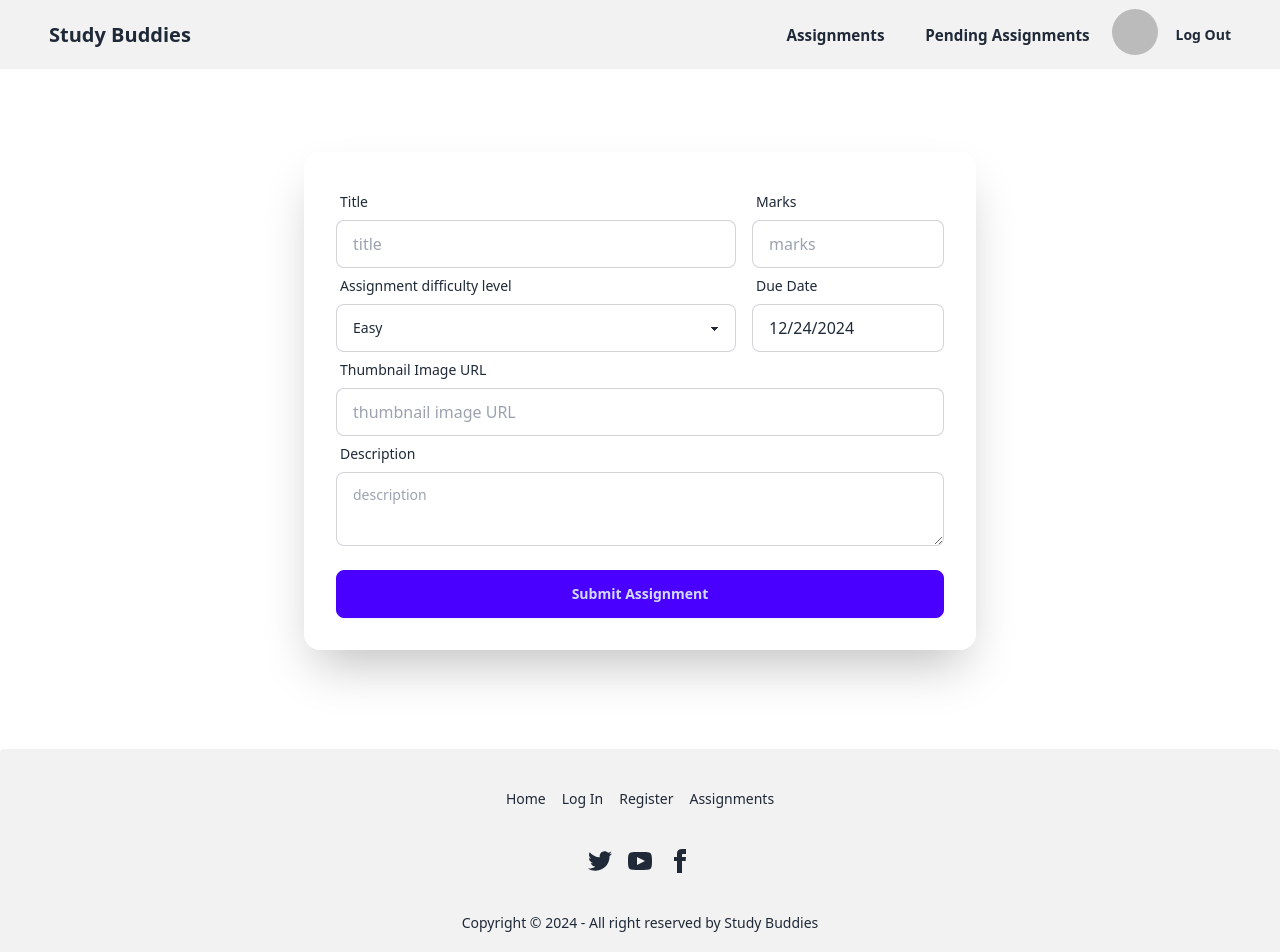
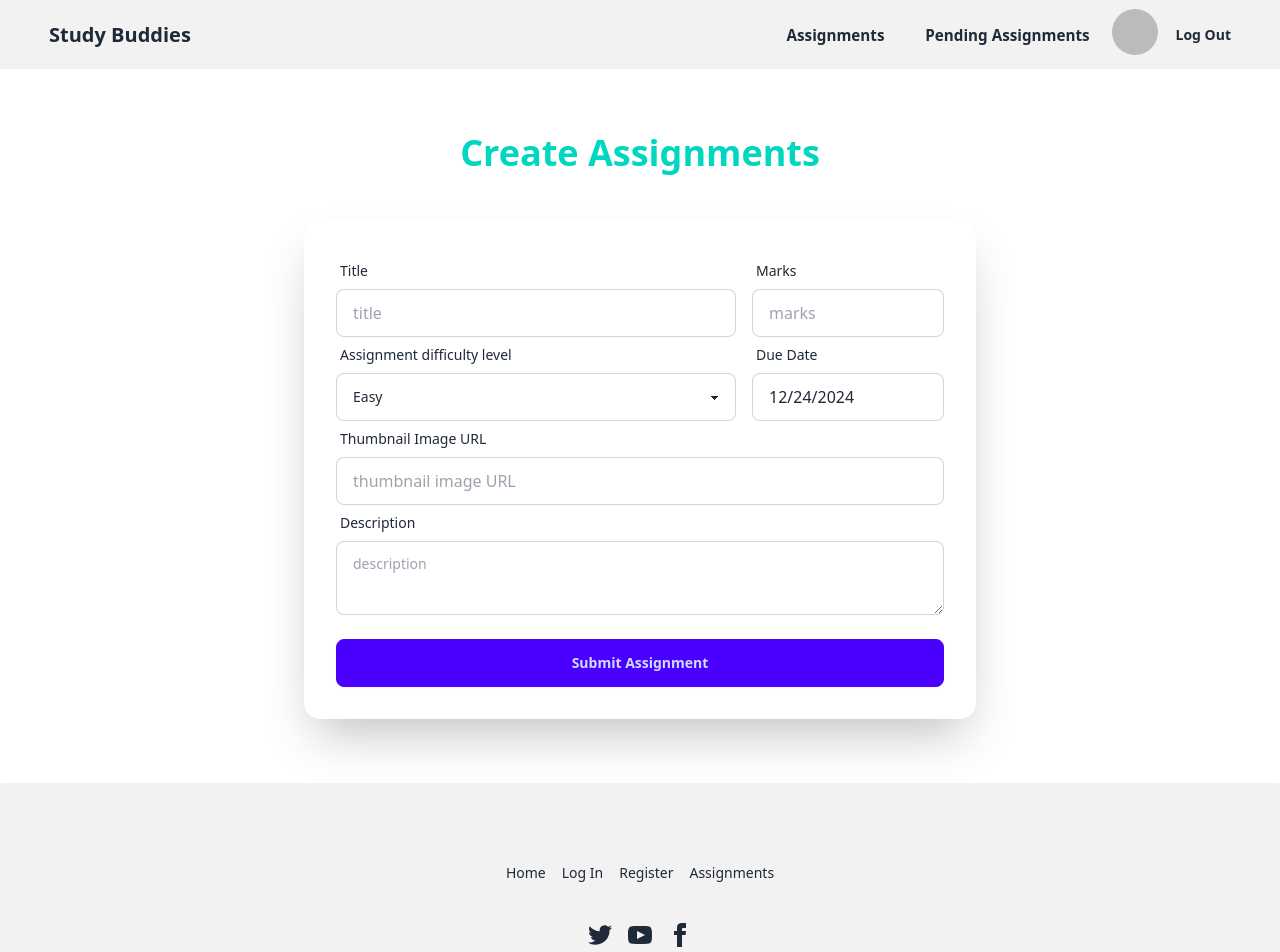
Before and after one commit to Shanto910/study-buddies-client-side, a React (Vite) app: page /createAssignments in a window 1280 px wide. Shown: the top 952 px of the page. Built offline with nearby package versions, Linux system fonts and the light colour scheme; no server answers; sample sign-in values are in the browser's storage.

Commit message:
some words fixed

```diff
--- a/src/Components/Footer.jsx
+++ b/src/Components/Footer.jsx
@@ -2,7 +2,7 @@ import { Link } from 'react-router-dom';
 
 const Footer = () => {
 	return (
-		<footer className="footer footer-center bg-base-200 text-base-content rounded p-10 mt-20">
+		<footer className="footer footer-center bg-base-200 text-base-content rounded p-10 pt-20">
 			<nav className="grid grid-flow-col gap-4">
 				<Link to={'/'} className="link link-hover">
 					Home
--- a/src/Layout/Layout.jsx
+++ b/src/Layout/Layout.jsx
@@ -12,7 +12,7 @@ const Layout = () => {
 	return (
 		<>
 			<Navbar />
-			<div className="min-h-[calc(100vh-264px)]">
+			<div className="min-h-[calc(100vh-264px)] ">
 				<Outlet />
 			</div>
 			<Footer />
--- a/src/Pages/CreateAssignments.jsx
+++ b/src/Pages/CreateAssignments.jsx
@@ -47,8 +47,11 @@ const CreateAssignments = () => {
 	};
 
 	return (
-		<div className="min-h-[calc(100vh-264px)] flex items-center justify-center my-16 px-4 lg:px-8">
-			<div className="card bg-base-100 w-full max-w-2xl shrink-0 shadow-2xl card-body">
+		<div className="min-h-[calc(100vh-264px)] my-16 px-4 lg:px-8">
+			<div className="flex flex-col justify-center items-center text-center mb-12">
+				<h2 className="md:text-4xl text-4xl font-bold text-accent">Create Assignments</h2>
+			</div>
+			<div className="card bg-base-100 w-full max-w-2xl mx-auto shrink-0 shadow-2xl card-body">
 				<form onSubmit={handleSubmit}>
 					<div className="grid grid-cols-1 md:grid-cols-6 gap-4">
 						<div className="form-control col-span-4">
--- a/src/Pages/MyAttemptedAssignments.jsx
+++ b/src/Pages/MyAttemptedAssignments.jsx
@@ -16,9 +16,11 @@ const MyAttemptedAssignments = () => {
 	};
 
 	return (
-		<div className="py-24 bg-gray-100 px-8">
+		<div className="py-24 px-8">
 			<div className="flex flex-col justify-center items-center text-center">
-				<h2 className="md:text-4xl text-4xl font-bold mb-4">My Attempted Assignments</h2>
+				<h2 className="md:text-4xl text-4xl font-bold mb-4 text-accent">
+					My Attempted Assignments
+				</h2>
 			</div>
 			<div className="relative overflow-x-auto shadow-md sm:rounded-lg max-w-6xl mx-auto mt-12">
 				<table className="w-full text-sm text-gray-500">
--- a/src/Pages/PendingAssignments.jsx
+++ b/src/Pages/PendingAssignments.jsx
@@ -17,9 +17,11 @@ const PendingAssignments = () => {
 	};
 
 	return (
-		<div className="py-24 bg-gray-100 px-8">
+		<div className="py-24 px-8">
 			<div className="flex flex-col justify-center items-center text-center">
-				<h2 className="md:text-4xl text-4xl font-bold mb-4">My Attempted Assignments</h2>
+				<h2 className="md:text-4xl text-4xl font-bold mb-4 text-accent">
+					Pending Assignments
+				</h2>
 			</div>
 			<div className="relative overflow-x-auto shadow-md sm:rounded-lg max-w-5xl mx-auto mt-12">
 				<table className="w-full text-sm text-gray-500">
```
